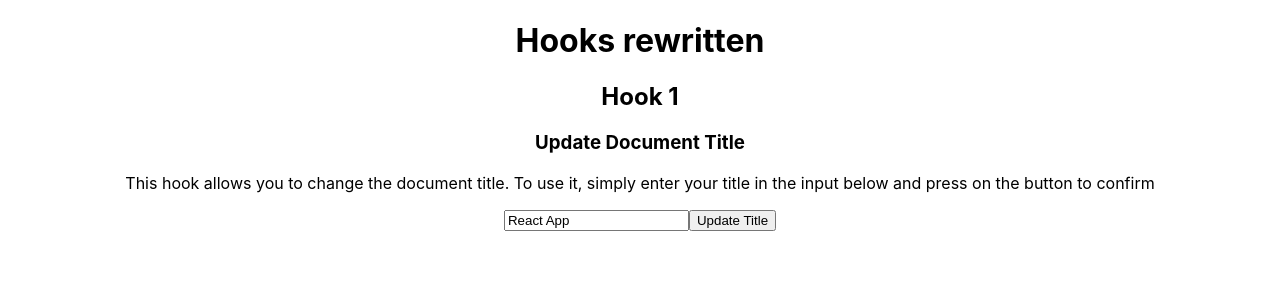
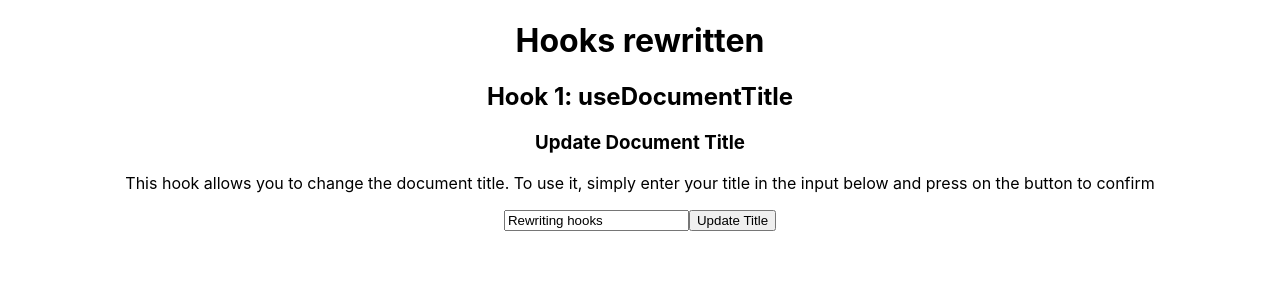
Before and after one commit to bdegrandmaison/react-hooks, a React (Create React App) app: page / in a window 1280 px wide. Shown: the top 300 px of the page. Built offline with nearby package versions, Linux system fonts and the light colour scheme.

Commit message:
Changed app name in package.json file and section created instead of div

```diff
--- a/package.json
+++ b/package.json
@@ -1,5 +1,5 @@
 {
-  "name": "Create React app Typescript template with prettier",
+  "name": "react-hooks",
   "version": "0.1.0",
   "private": true,
   "dependencies": {
--- a/public/index.html
+++ b/public/index.html
@@ -21,7 +21,7 @@
       work correctly both with client-side routing and a non-root public URL.
       Learn how to configure a non-root public URL by running `npm run build`.
     -->
-    <title>React App</title>
+    <title>Rewriting hooks</title>
   </head>
   <body>
     <noscript>You need to enable JavaScript to run this app.</noscript>
--- a/src/components/UseDocumentTitleComponent.tsx
+++ b/src/components/UseDocumentTitleComponent.tsx
@@ -13,8 +13,8 @@ export const UseDocumentTitleComponent = () => {
   };
 
   return (
-    <div>
-      <h2>Hook 1</h2>
+    <section>
+      <h2>Hook 1: useDocumentTitle</h2>
       <h3>Update Document Title</h3>
       <p>
         This hook allows you to change the document title. To use it, simply enter your title in the
@@ -30,6 +30,6 @@ export const UseDocumentTitleComponent = () => {
         />
         <button type="submit">Update Title</button>
       </form>
-    </div>
+    </section>
   );
 };
```
